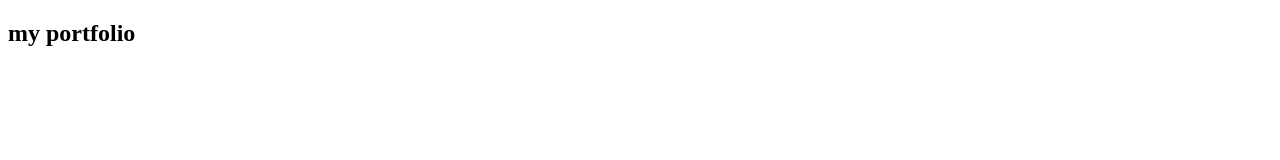
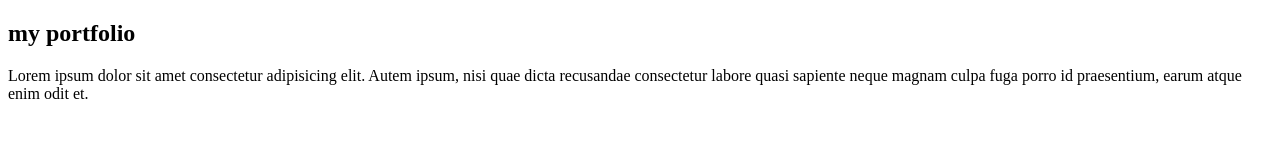
Before and after one commit to vishnux1/portfolio, a plain HTML site: page index.html in a window 1280 px wide. Drawn offline with Linux system fonts and the light colour scheme.

Commit message:
paragraph

```diff
--- a/index.html
+++ b/index.html
@@ -1,16 +1,20 @@
 <!DOCTYPE html>
 <html lang="en">
+
 <head>
     <meta charset="UTF-8">
     <meta name="viewport" content="width=device-width, initial-scale=1.0">
     <title>design</title>
 </head>
+
 <body>
 
 
     <h2>my portfolio</h2>
-
+    <p>Lorem ipsum dolor sit amet consectetur adipisicing elit. Autem ipsum, nisi quae dicta recusandae consectetur
+        labore quasi sapiente neque magnam culpa fuga porro id praesentium, earum atque enim odit et.</p>
 
 
 </body>
+
 </html>
```
